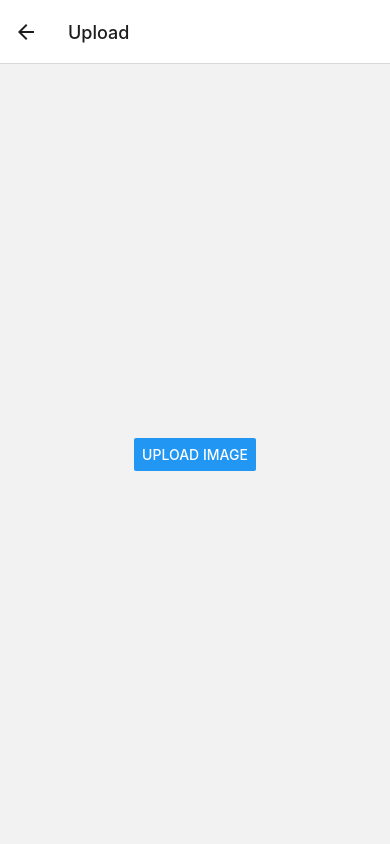
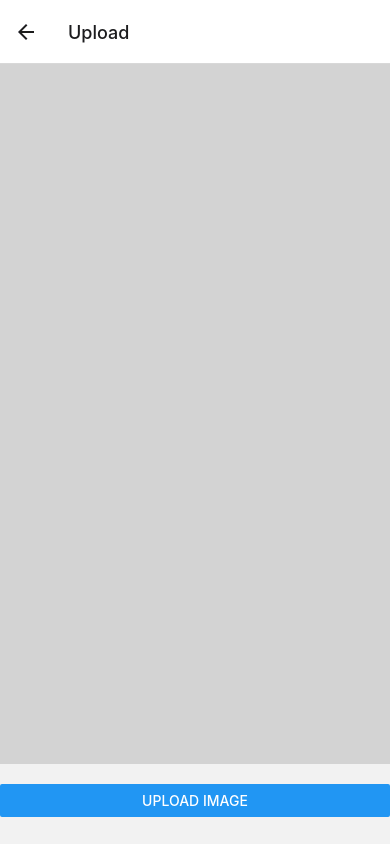
Before and after one commit to MahdiRe/WasteClassifierExpo, a React Native app: screen /Upload in a window 390 px wide. Built offline with nearby package versions, Linux system fonts and the light colour scheme.

Commit message:
Scan n Upload structure done

```diff
--- a/components/ScanScreen.js
+++ b/components/ScanScreen.js
@@ -1,76 +1,96 @@
 import React, { useState, useEffect } from 'react';
-import { View, Text, Button, Alert, StyleSheet } from 'react-native';
+import { View, Button, Image, StyleSheet, Alert, Text } from 'react-native';
 import { Camera } from 'expo-camera';
 
 const ScanScreen = () => {
     const [hasPermission, setHasPermission] = useState(null);
     const [cameraRef, setCameraRef] = useState(null);
-  const [classificationResult, setClassificationResult] = useState(null);
+    const [image, setImage] = useState(null);
+    const [error, setError] = useState(false);
 
     useEffect(() => {
-    (async () => {
+        const getCameraPermissions = async () => {
             try {
-        const { status } = await Camera.requestCameraPermissionsAsync();
+                const { status } = await Camera.getCameraPermissionsAsync();
                 setHasPermission(status === 'granted');
-      } catch (error) {
+            } catch (err) {
+                console.error('Camera permission error:', err);
                 Alert.alert('Error', 'Failed to get camera permissions.');
-      }
-    })();
-  }, []);
-
-  const takePicture = async () => {
-    if (cameraRef) {
-      try {
-        const photo = await cameraRef.takePictureAsync();
-        const result = Math.random() < 0.5 ? 'organic' : 'disposable';
-        setClassificationResult(result);
-      } catch (error) {
-        Alert.alert('Error', 'Failed to capture photo.');
-      }
+                setHasPermission(false);
             }
         };
 
+        getCameraPermissions();
+    }, []);
+
     if (hasPermission === null) {
-    return <Text>Requesting permissions...</Text>;
+        return <View />;
     }
 
-  if (hasPermission === false) {
-    return <Text>No access to camera</Text>;
+    // if (hasPermission === false) {
+    //     // return <Text>No access to camera</Text>;
+    // }
+
+    const takePicture = async () => {
+        try {
+            if (cameraRef) {
+                const photo = await cameraRef.takePictureAsync();
+                setImage(photo.uri);
+                setError(false);
             }
+        } catch (err) {
+            console.error('Error capturing image:', err);
+            setError(true);
+            Alert.alert('Error', 'Failed to capture image.');
+        }
+    };
+
+    const saveImage = async () => {
+        try {
+            Alert.alert('Saved', 'Your image has been saved.');
+        } catch (err) {
+            console.error('Error saving image:', err);
+            Alert.alert('Error', 'Failed to save the image.');
+        }
+    };
 
     return (
         <View style={styles.container}>
-      <Camera
-        style={styles.camera}
-        ref={(ref) => setCameraRef(ref)}
-      />
-      <View style={styles.classificationContainer}>
+            {hasPermission ? (
+                !image ? (
+                    <Camera style={styles.camera} ref={(ref) => setCameraRef(ref)}>
+                        <View>
                             <Button title="Capture" onPress={takePicture} />
-        <Text style={styles.classificationText}>
-          {classificationResult ? `Classification: ${classificationResult}` : 'Waiting for classification...'}
-        </Text>
+                        </View>
+                    </Camera>
+                ) : (
+                    <View style={styles.previewContainer}>
+                        {/* Show captured image if available */}
+                        <Image source={{ uri: image }} style={styles.image} />
+                        <Button title="Save" onPress={saveImage} />
+                        <Button title="Scan New" style={styles.scanBtn} onPress={() => setImage(null)} />
+                    </View>
+                )
+            ) : (
+                <View style={styles.previewContainer}>
+                    {/* If there's an error, show the static image */}
+                    <Image source={require('../assets/nocam.jpg')} style={styles.image} />
+                    <View style={styles.scanBtn}>
+                        <Button title="Scan New" onPress={() => setError(false)} />
                     </View>
                 </View>
+            )}
+        </View>
+
     );
 };
 
 const styles = StyleSheet.create({
-  container: {
-    flex: 1,
-  },
-  camera: {
-    flex: 3,
-    width: '100%',
-  },
-  classificationContainer: {
-    flex: 1,
-    justifyContent: 'center',
-    alignItems: 'center',
-  },
-  classificationText: {
-    fontSize: 20,
-    marginTop: 10,
-  },
+    container: { flex: 1, justifyContent: 'center', alignItems: 'center' },
+    camera: { flex: 1, width: '100%' },
+    previewContainer: { flex: 1, alignItems: 'center', justifyContent: 'center' },
+    image: { width: 400, height: 680, marginBottom: -40 },
+    scanBtn: { width: '100%', marginTop: 20 }
 });
 
 export default ScanScreen;
--- a/components/UploadScreen.js
+++ b/components/UploadScreen.js
@@ -1,146 +1,90 @@
 import React, { useState } from 'react';
-import { View, Text, Button, Image, StyleSheet, ActivityIndicator, Alert } from 'react-native';
+import { View, Button, Image, FlatList, Text, TouchableOpacity, StyleSheet, Modal } from 'react-native';
 import * as ImagePicker from 'expo-image-picker';
-import { getDownloadURL, ref, uploadBytes } from 'firebase/storage';  // Firebase storage functions
-import { addDoc, collection, serverTimestamp } from 'firebase/firestore';  // Firestore functions
-import { db, storage } from './config/firebaseConfig';  // Import initialized Firebase config
-import AsyncStorage from '@react-native-async-storage/async-storage';
 
 const UploadScreen = () => {
-    const [image, setImage] = useState(null);  // Holds the selected image URI
-    const [loading, setLoading] = useState(false);  // Loading state for classification
-    const [classification, setClassification] = useState('');  // Holds the classification result
-    const [uploading, setUploading] = useState(false);  // Uploading state
+    const [images, setImages] = useState([]);  // List of image objects with uri and disposeType
+    const [previewImage, setPreviewImage] = useState(null);  // Stores the image URI for preview
+    const [modalVisible, setModalVisible] = useState(false);  // Manages the visibility of the preview modal
 
-    const pickImage = async () => {
+    // Handle image picking
+    const pickImages = async () => {
         let result = await ImagePicker.launchImageLibraryAsync({
             mediaTypes: ImagePicker.MediaTypeOptions.Images,
             allowsEditing: true,
-            aspect: [4, 3],
             quality: 1,
         });
 
         if (!result.canceled) {
-            setImage(result.uri);
-            classifyImage(result.uri);  // Classify the image after selection
+            const newImage = result.assets[0];
+            const disposeType = images.length % 2 === 0 ? 'Organic' : 'Disposable';  // Set type based on even/odd index
+            const obj = { uri: newImage, disposeType };  // Create new image object
+
+            setImages((prevImages) => [...prevImages, obj]);  // Add new image object to the list
+            setTimeout(() => console.log(images), 1000)
         }
     };
 
-    const classifyImage = async (imageUri) => {
-        setLoading(true);
-
-        setTimeout(() => {
-            // Simulate a classification result
-            const randomResult = Math.random() < 0.4 ? 'Organic' : Math.random() < 0.5 ? 'Disposable' : 'Not Sure';
-            setClassification(randomResult);
-            setLoading(false);
-        }, 2000);
+    // Handle image deletion
+    const deleteImage = async (imageUri) => {
+        setImages(images.filter((img) => img.uri !== imageUri));
     };
 
-    const saveImage = async () => {
-        if (!image) {
-            Alert.alert('No image selected', 'Please upload an image before saving.');
-            return;
-        }
-
-        setUploading(true);
-        const filename = image.substring(image.lastIndexOf('/') + 1);
-
-        try {
-            const response = await fetch(image);
-            const blob = await response.blob();
-
-            // Upload image to Firebase Storage
-            const storageRef = ref(storage, `images/${filename}`);
-            await uploadBytes(storageRef, blob);
-
-            // Get image download URL
-            const downloadURL = await getDownloadURL(storageRef);
-
-            // Save classification result and image URL to Firestore
-            await addDoc(collection(db, 'classifications'), {
-                imageUrl: downloadURL,
-                result: classification,
-                timestamp: serverTimestamp(),
-            });
-
-            // Save image and classification result locally (offline mode)
-            const localData = {
-                imageUrl: downloadURL,
-                result: classification,
-                timestamp: new Date().toISOString(),
-            };
-            await AsyncStorage.setItem(`@classification_${filename}`, JSON.stringify(localData));
-
-            Alert.alert('Success', 'Image and classification saved successfully!');
-        } catch (error) {
-            console.error(error);
-            Alert.alert('Error', 'Failed to save the image.');
-        } finally {
-            setUploading(false);
-        }
+    // Open the image in preview modal
+    const previewImageHandler = (uri) => {
+        setPreviewImage(uri);
+        setModalVisible(true);
     };
 
     return (
-        <View style={styles.screen}>
-            <Button title="Upload Image" onPress={pickImage} />
+        <View>
+            <View style={styles.container}>
+                <FlatList
+                    data={images}
+                    keyExtractor={(item, index) => index.toString()}
+                    renderItem={({ item }) => (
+                        <View style={styles.imageContainer}>
+                            <TouchableOpacity onPress={() => previewImageHandler(item.uri)}>
+                                <Image source={{ uri: item.uri.uri }} style={styles.thumbnail} />
+                            </TouchableOpacity>
+                            <Text style={styles.title}>{item.disposeType}</Text>
+                            <TouchableOpacity onPress={() => deleteImage(item.uri)}>
+                                <Text style={styles.deleteButton}>Delete</Text>
+                            </TouchableOpacity>
+                        </View>
+                    )}
+                />
 
-            {image && (
-                <View style={styles.previewContainer}>
-                    <Text style={styles.text}>Image Preview:</Text>
-                    <Image source={{ uri: image }} style={styles.image} />
-                </View>
-            )}
-
-            {loading && <ActivityIndicator size="large" color="#0000ff" />}
-
-            {!loading && classification && (
-                <View style={styles.resultContainer}>
-                    <Text style={styles.text}>Classification Result:</Text>
-                    <Text style={styles.classification}>{classification}</Text>
-                </View>
-            )}
-
-            {!uploading && image && classification && (
-                <Button title="Save" onPress={saveImage} />
-            )}
-
-            {uploading && <ActivityIndicator size="large" color="#0000ff" />}
+                {modalVisible && (
+                    <Modal
+                        animationType="slide"
+                        transparent={true}
+                        visible={modalVisible}
+                        onRequestClose={() => setModalVisible(false)}
+                    >
+                        <View style={styles.modalContainer}>
+                            <Image source={{ uri: previewImage.uri }} style={styles.previewImage} />
+                            <Button title="Close" onPress={() => setModalVisible(false)} />
+                        </View>
+                    </Modal>
+                )}
+            </View>
+            <View style={styles.uploadBtn}>
+                <Button title="Upload Image" onPress={pickImages} />
+            </View>
         </View>
     );
 };
 
 const styles = StyleSheet.create({
-    screen: {
-        flex: 1,
-        justifyContent: 'center',
-        alignItems: 'center',
-    },
-    previewContainer: {
-        marginTop: 20,
-        alignItems: 'center',
-        width: '100%',
-        height: '50%',  // Set image preview to take 50% of the screen
-    },
-    image: {
-        width: '100%',
-        height: '100%',
-        resizeMode: 'contain',
-    },
-    resultContainer: {
-        marginTop: 20,
-        alignItems: 'center',
-    },
-    text: {
-        fontSize: 18,
-        fontWeight: 'bold',
-        marginBottom: 10,
-    },
-    classification: {
-        fontSize: 24,
-        fontWeight: 'bold',
-        color: 'green',
-    },
+    container: { minHeight: 700, flex: 1, padding: 10, backgroundColor: 'lightgrey' },
+    imageContainer: { flexDirection: 'row', alignItems: 'center', marginBottom: 10 },
+    thumbnail: { width: 50, height: 50, marginRight: 10 },
+    title: { flex: 1, fontSize: 16 },
+    deleteButton: { color: 'red', fontWeight: 'bold' },
+    modalContainer: { flex: 1, justifyContent: 'center', alignItems: 'center', backgroundColor: 'rgba(0, 0, 0, 0.8)' },
+    previewImage: { width: '80%', height: '80%', resizeMode: 'contain' },
+    uploadBtn: { width: '100%', marginTop: 20 }
 });
 
 export default UploadScreen;
```
Lines whose indentation alone changed are shown as unchanged.
